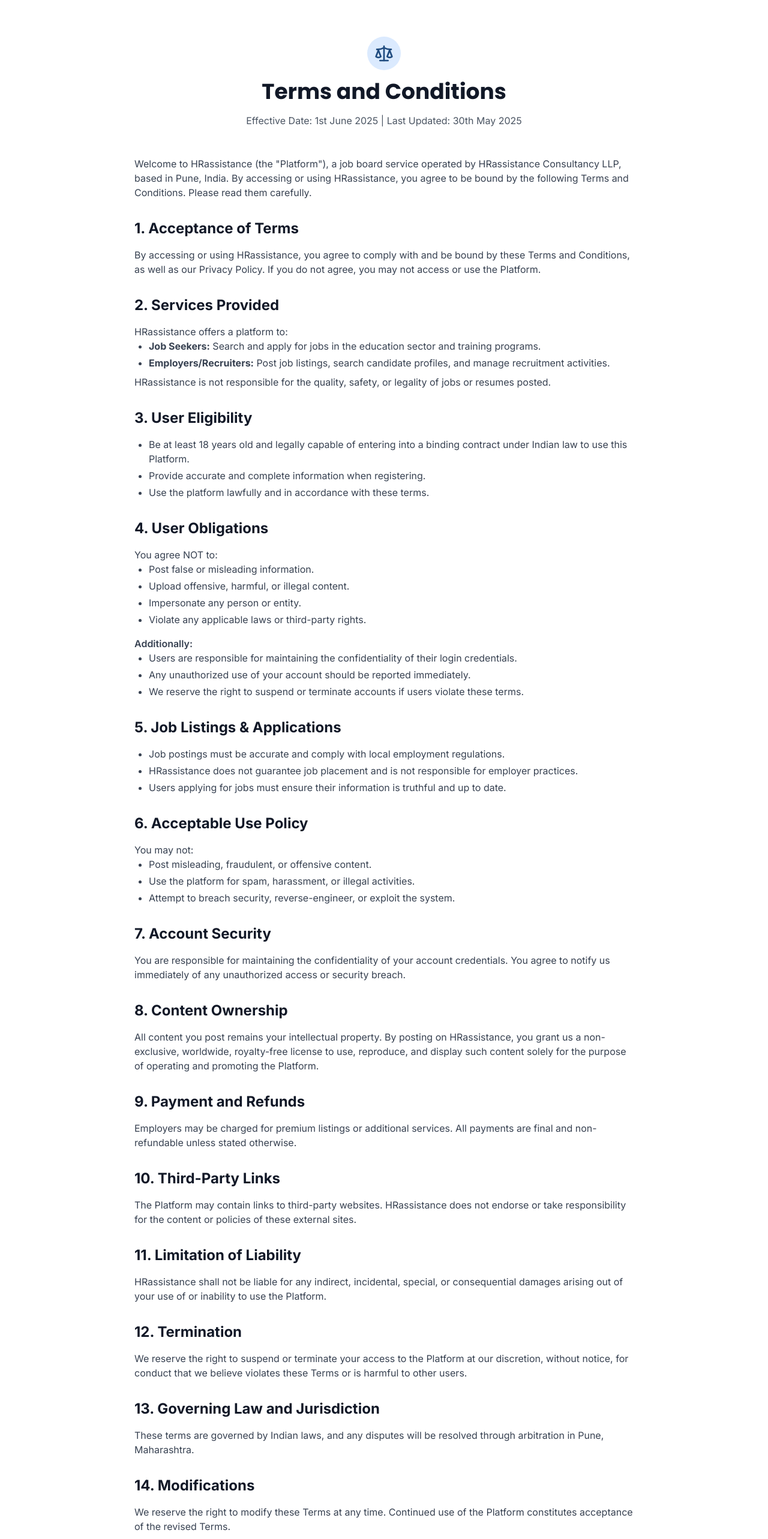
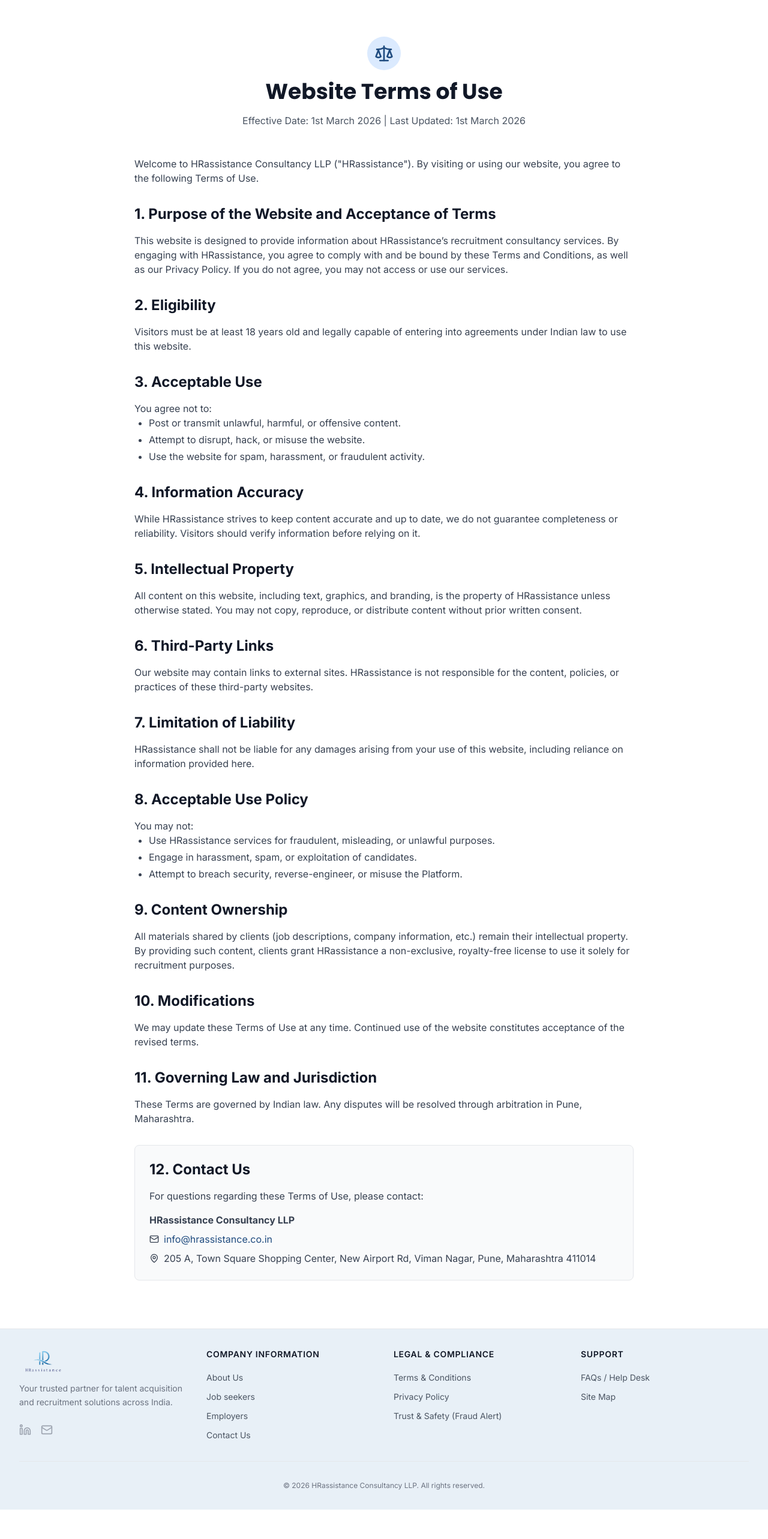
Before and after one commit to HRdevlab/HRassistance, a React (Vite) app: page /terms in a window 1280 px wide. Shown: the part 100-2666 px from the top of the page at 60% size. After the commit the page ends 2617 px from the top, so only its background shows below. Built offline with nearby package versions, Linux system fonts and the light colour scheme.

Commit message:
T&C Updated

```diff
--- a/pages/PrivacyPolicy.tsx
+++ b/pages/PrivacyPolicy.tsx
@@ -11,7 +11,7 @@
                     </div>
                     <h1 className="text-4xl font-heading font-bold text-gray-900 dark:text-white mb-4">HRassistance India Privacy Policy</h1>
                     <p className="text-gray-600 dark:text-gray-400">
-                        Last Updated: 30.09.2019
+                        Last Updated: 01/03/2026
                     </p>
                 </div>
 
@@ -124,7 +124,8 @@
                         <h2 className="text-2xl font-bold text-gray-900 dark:text-white mb-4">Grievance Officer</h2>
                         <p className="mb-4">In accordance with Information Technology Act 2000 and rules made there under, the name and contact details of the Grievance Officer are provided below:</p>
                         <div className="space-y-2">
-                            <p className="font-bold">Ms. Vijeta Rajoriya</p>
+                            <p className="font-bold">Ms. Vijeta</p>
+                            <p>HRassistance India Consultancy LLP</p>
                             <p>205 A, Town Square Shopping Center,</p>
                             <p>New Airport Rd, Viman Nagar, Pune, Maharashtra 411014</p>
                             <div className="flex items-center mt-2">
--- a/pages/TermsAndConditions.tsx
+++ b/pages/TermsAndConditions.tsx
@@ -9,143 +9,107 @@
                     <div className="inline-flex items-center justify-center p-3 bg-blue-100 dark:bg-blue-900/30 rounded-full mb-4">
                         <Scale className="h-8 w-8 text-corporate-blue dark:text-blue-400" />
                     </div>
-                    <h1 className="text-4xl font-heading font-bold text-gray-900 dark:text-white mb-4">Terms and Conditions</h1>
+                    <h1 className="text-4xl font-heading font-bold text-gray-900 dark:text-white mb-4">Website Terms of Use</h1>
                     <p className="text-gray-600 dark:text-gray-400">
-                        Effective Date: 1st June 2025 | Last Updated: 30th May 2025
+                        Effective Date: 1st March 2026 | Last Updated: 1st March 2026
                     </p>
                 </div>
 
                 <div className="prose prose-lg dark:prose-invert max-w-none space-y-8 text-gray-700 dark:text-gray-300">
                     <section>
                         <p className="mb-4">
-                            Welcome to HRassistance (the "Platform"), a job board service operated by HRassistance Consultancy LLP, based in Pune, India. By accessing or using HRassistance, you agree to be bound by the following Terms and Conditions. Please read them carefully.
+                            Welcome to HRassistance Consultancy LLP ("HRassistance"). By visiting or using our website, you agree to the following Terms of Use.
                         </p>
                     </section>
 
                     <section>
-                        <h2 className="text-2xl font-bold text-gray-900 dark:text-white mb-4">1. Acceptance of Terms</h2>
+                        <h2 className="text-2xl font-bold text-gray-900 dark:text-white mb-4">1. Purpose of the Website and Acceptance of Terms</h2>
                         <p>
-                            By accessing or using HRassistance, you agree to comply with and be bound by these Terms and Conditions, as well as our Privacy Policy. If you do not agree, you may not access or use the Platform.
+                            This website is designed to provide information about HRassistance’s recruitment consultancy services. By engaging with HRassistance, you agree to comply with and be bound by these Terms and Conditions, as well as our Privacy Policy. If you do not agree, you may not access or use our services.
                         </p>
                     </section>
 
                     <section>
-                        <h2 className="text-2xl font-bold text-gray-900 dark:text-white mb-4">2. Services Provided</h2>
-                        <p>HRassistance offers a platform to:</p>
-                        <ul className="list-disc pl-6 space-y-1">
-                            <li><strong>Job Seekers:</strong> Search and apply for jobs in the education sector and training programs.</li>
-                            <li><strong>Employers/Recruiters:</strong> Post job listings, search candidate profiles, and manage recruitment activities.</li>
-                        </ul>
-                        <p className="mt-2">HRassistance is not responsible for the quality, safety, or legality of jobs or resumes posted.</p>
+                        <h2 className="text-2xl font-bold text-gray-900 dark:text-white mb-4">2. Eligibility</h2>
+                        <p>
+                            Visitors must be at least 18 years old and legally capable of entering into agreements under Indian law to use this website.
+                        </p>
                     </section>
 
                     <section>
-                        <h2 className="text-2xl font-bold text-gray-900 dark:text-white mb-4">3. User Eligibility</h2>
+                        <h2 className="text-2xl font-bold text-gray-900 dark:text-white mb-4">3. Acceptable Use</h2>
+                        <p>You agree not to:</p>
                         <ul className="list-disc pl-6 space-y-1">
-                            <li>Be at least 18 years old and legally capable of entering into a binding contract under Indian law to use this Platform.</li>
-                            <li>Provide accurate and complete information when registering.</li>
-                            <li>Use the platform lawfully and in accordance with these terms.</li>
+                            <li>Post or transmit unlawful, harmful, or offensive content.</li>
+                            <li>Attempt to disrupt, hack, or misuse the website.</li>
+                            <li>Use the website for spam, harassment, or fraudulent activity.</li>
                         </ul>
                     </section>
 
                     <section>
-                        <h2 className="text-2xl font-bold text-gray-900 dark:text-white mb-4">4. User Obligations</h2>
-                        <p>You agree NOT to:</p>
+                        <h2 className="text-2xl font-bold text-gray-900 dark:text-white mb-4">4. Information Accuracy</h2>
+                        <p>
+                            While HRassistance strives to keep content accurate and up to date, we do not guarantee completeness or reliability. Visitors should verify information before relying on it.
+                        </p>
+                    </section>
+
+                    <section>
+                        <h2 className="text-2xl font-bold text-gray-900 dark:text-white mb-4">5. Intellectual Property</h2>
+                        <p>
+                            All content on this website, including text, graphics, and branding, is the property of HRassistance unless otherwise stated. You may not copy, reproduce, or distribute content without prior written consent.
+                        </p>
+                    </section>
+
+                    <section>
+                        <h2 className="text-2xl font-bold text-gray-900 dark:text-white mb-4">6. Third-Party Links</h2>
+                        <p>
+                            Our website may contain links to external sites. HRassistance is not responsible for the content, policies, or practices of these third-party websites.
+                        </p>
+                    </section>
+
+                    <section>
+                        <h2 className="text-2xl font-bold text-gray-900 dark:text-white mb-4">7. Limitation of Liability</h2>
+                        <p>
+                            HRassistance shall not be liable for any damages arising from your use of this website, including reliance on information provided here.
+                        </p>
+                    </section>
+
+                    <section>
+                        <h2 className="text-2xl font-bold text-gray-900 dark:text-white mb-4">8. Acceptable Use Policy</h2>
+                        <p>You may not:</p>
                         <ul className="list-disc pl-6 space-y-1">
-                            <li>Post false or misleading information.</li>
-                            <li>Upload offensive, harmful, or illegal content.</li>
-                            <li>Impersonate any person or entity.</li>
-                            <li>Violate any applicable laws or third-party rights.</li>
-                        </ul>
-                        <p className="mt-4 font-semibold">Additionally:</p>
-                        <ul className="list-disc pl-6 space-y-1">
-                            <li>Users are responsible for maintaining the confidentiality of their login credentials.</li>
-                            <li>Any unauthorized use of your account should be reported immediately.</li>
-                            <li>We reserve the right to suspend or terminate accounts if users violate these terms.</li>
+                            <li>Use HRassistance services for fraudulent, misleading, or unlawful purposes.</li>
+                            <li>Engage in harassment, spam, or exploitation of candidates.</li>
+                            <li>Attempt to breach security, reverse-engineer, or misuse the Platform.</li>
                         </ul>
                     </section>
 
                     <section>
-                        <h2 className="text-2xl font-bold text-gray-900 dark:text-white mb-4">5. Job Listings & Applications</h2>
-                        <ul className="list-disc pl-6 space-y-1">
-                            <li>Job postings must be accurate and comply with local employment regulations.</li>
-                            <li>HRassistance does not guarantee job placement and is not responsible for employer practices.</li>
-                            <li>Users applying for jobs must ensure their information is truthful and up to date.</li>
-                        </ul>
-                    </section>
-
-                    <section>
-                        <h2 className="text-2xl font-bold text-gray-900 dark:text-white mb-4">6. Acceptable Use Policy</h2>
-                        <p>You may not:</p>
-                        <ul className="list-disc pl-6 space-y-1">
-                            <li>Post misleading, fraudulent, or offensive content.</li>
-                            <li>Use the platform for spam, harassment, or illegal activities.</li>
-                            <li>Attempt to breach security, reverse-engineer, or exploit the system.</li>
-                        </ul>
-                    </section>
-
-                    <section>
-                        <h2 className="text-2xl font-bold text-gray-900 dark:text-white mb-4">7. Account Security</h2>
+                        <h2 className="text-2xl font-bold text-gray-900 dark:text-white mb-4">9. Content Ownership</h2>
                         <p>
-                            You are responsible for maintaining the confidentiality of your account credentials. You agree to notify us immediately of any unauthorized access or security breach.
+                            All materials shared by clients (job descriptions, company information, etc.) remain their intellectual property. By providing such content, clients grant HRassistance a non-exclusive, royalty-free license to use it solely for recruitment purposes.
                         </p>
                     </section>
 
                     <section>
-                        <h2 className="text-2xl font-bold text-gray-900 dark:text-white mb-4">8. Content Ownership</h2>
+                        <h2 className="text-2xl font-bold text-gray-900 dark:text-white mb-4">10. Modifications</h2>
                         <p>
-                            All content you post remains your intellectual property. By posting on HRassistance, you grant us a non-exclusive, worldwide, royalty-free license to use, reproduce, and display such content solely for the purpose of operating and promoting the Platform.
+                            We may update these Terms of Use at any time. Continued use of the website constitutes acceptance of the revised terms.
                         </p>
                     </section>
 
                     <section>
-                        <h2 className="text-2xl font-bold text-gray-900 dark:text-white mb-4">9. Payment and Refunds</h2>
+                        <h2 className="text-2xl font-bold text-gray-900 dark:text-white mb-4">11. Governing Law and Jurisdiction</h2>
                         <p>
-                            Employers may be charged for premium listings or additional services. All payments are final and non-refundable unless stated otherwise.
-                        </p>
-                    </section>
-
-                    <section>
-                        <h2 className="text-2xl font-bold text-gray-900 dark:text-white mb-4">10. Third-Party Links</h2>
-                        <p>
-                            The Platform may contain links to third-party websites. HRassistance does not endorse or take responsibility for the content or policies of these external sites.
-                        </p>
-                    </section>
-
-                    <section>
-                        <h2 className="text-2xl font-bold text-gray-900 dark:text-white mb-4">11. Limitation of Liability</h2>
-                        <p>
-                            HRassistance shall not be liable for any indirect, incidental, special, or consequential damages arising out of your use of or inability to use the Platform.
-                        </p>
-                    </section>
-
-                    <section>
-                        <h2 className="text-2xl font-bold text-gray-900 dark:text-white mb-4">12. Termination</h2>
-                        <p>
-                            We reserve the right to suspend or terminate your access to the Platform at our discretion, without notice, for conduct that we believe violates these Terms or is harmful to other users.
-                        </p>
-                    </section>
-
-                    <section>
-                        <h2 className="text-2xl font-bold text-gray-900 dark:text-white mb-4">13. Governing Law and Jurisdiction</h2>
-                        <p>
-                            These terms are governed by Indian laws, and any disputes will be resolved through arbitration in Pune, Maharashtra.
-                        </p>
-                    </section>
-
-                    <section>
-                        <h2 className="text-2xl font-bold text-gray-900 dark:text-white mb-4">14. Modifications</h2>
-                        <p>
-                            We reserve the right to modify these Terms at any time. Continued use of the Platform constitutes acceptance of the revised Terms.
+                            These Terms are governed by Indian law. Any disputes will be resolved through arbitration in Pune, Maharashtra.
                         </p>
                     </section>
 
                     <section className="bg-gray-50 dark:bg-gray-800 p-6 rounded-lg border border-gray-200 dark:border-gray-700 mt-8">
-                        <h2 className="text-2xl font-bold text-gray-900 dark:text-white mb-4">15. Contact Us</h2>
-                        <p className="mb-4">If you have any questions about these Terms, you may contact us at:</p>
+                        <h2 className="text-2xl font-bold text-gray-900 dark:text-white mb-4">12. Contact Us</h2>
+                        <p className="mb-4">For questions regarding these Terms of Use, please contact:</p>
                         <div className="space-y-2">
-                            <p className="font-bold">HRassistance</p>
-                            <p className="text-sm text-gray-500 dark:text-gray-400">(HRassistance Consultancy LLP)</p>
+                            <p className="font-bold">HRassistance Consultancy LLP</p>
                             <div className="flex items-center mt-2">
                                 <Mail className="h-4 w-4 mr-2" />
                                 <a href="mailto:info@hrassistance.co.in" className="text-corporate-blue hover:underline">info@hrassistance.co.in</a>
```
Also changed, not shown: pages/FraudAlert.tsx (+40 -28 lines).
